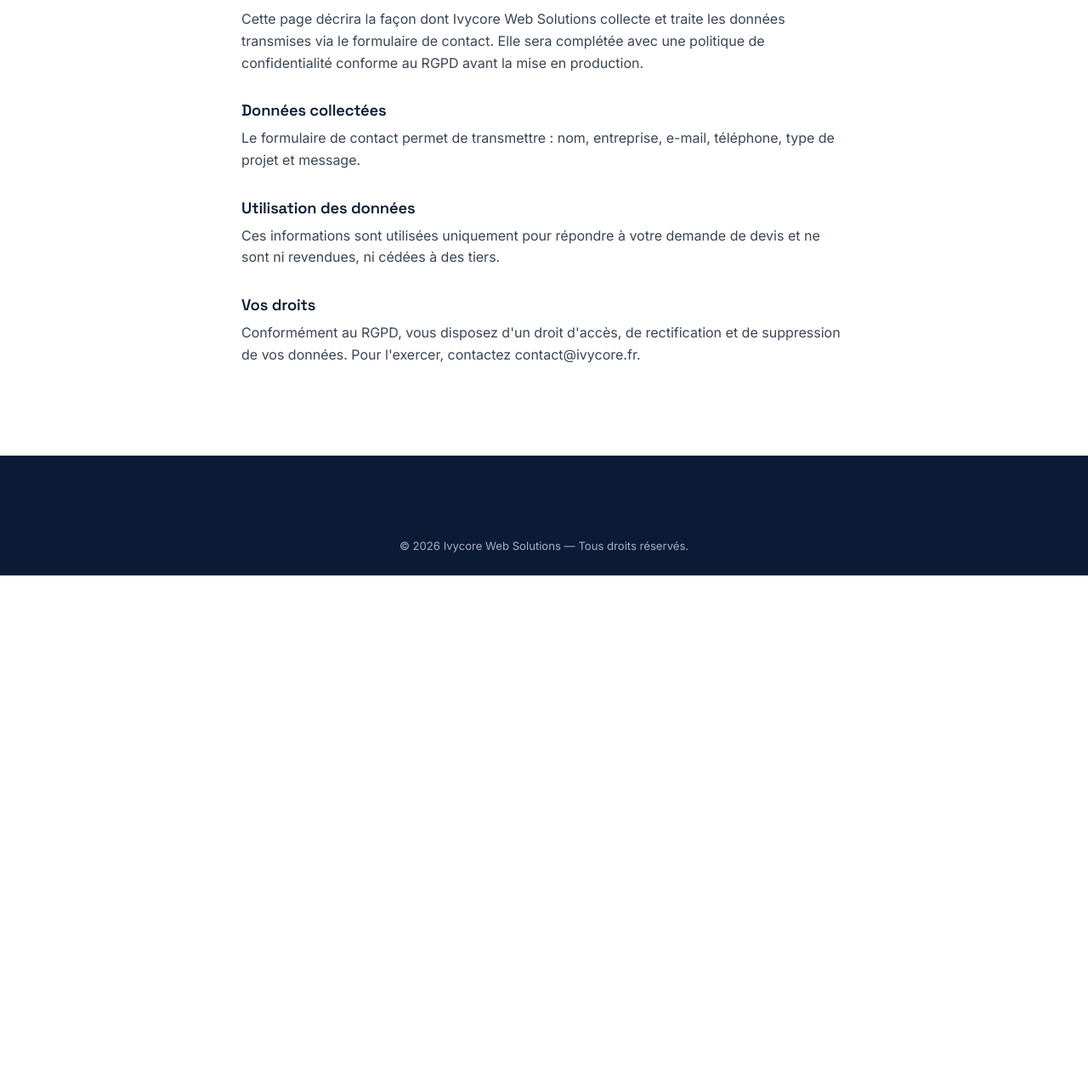
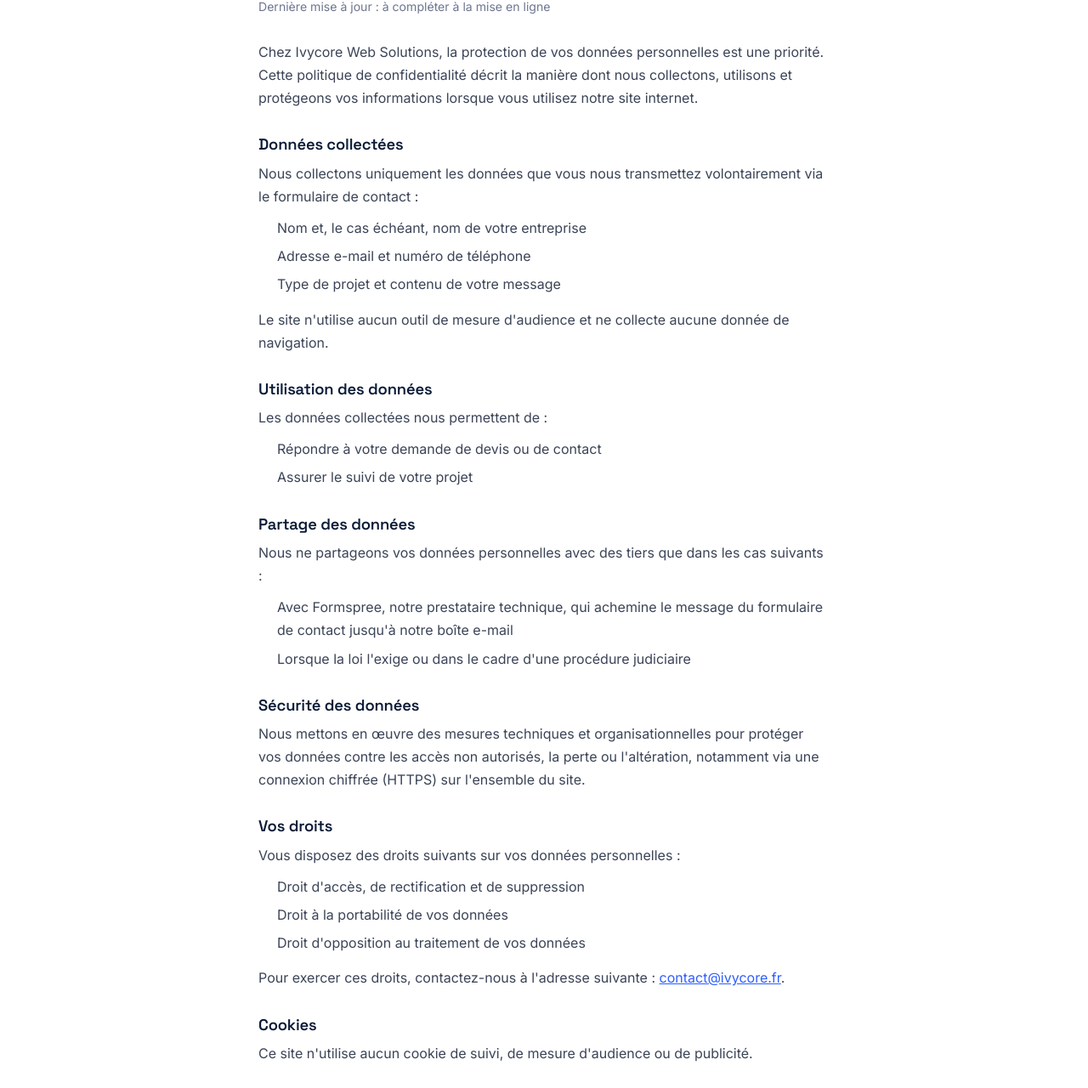
Before and after one commit to ledoug15/websolution, a plain HTML site: page confidentialite.html in a window 1280 px wide. Shown: the part 226-1506 px from the top of the page at 85% size. Before the commit the page ends 903 px from the top, so only its background shows below. Drawn offline with Linux system fonts and the light colour scheme.

Commit message:
Update confidentialite.html

```diff
--- a/confidentialite.html
+++ b/confidentialite.html
@@ -4,7 +4,7 @@
 <meta charset="UTF-8">
 <meta name="viewport" content="width=device-width, initial-scale=1.0">
 <title>Politique de confidentialité — Ivycore Web Solutions</title>
-<meta name="description" content="Politique de confidentialité du site Ivycore Web Solutions.">
+<meta name="description" content="Politique de confidentialité du site Ivycore Web Solutions : données collectées via le formulaire de contact, finalités, durée de conservation et droits RGPD.">
 <meta name="robots" content="noindex">
 <link rel="icon" href="favicon.ico" sizes="any">
 <link rel="preconnect" href="https://fonts.googleapis.com">
@@ -13,10 +13,15 @@
 <link rel="stylesheet" href="css/style.css">
 <style>
   .legal-page { padding: calc(var(--header-h) + 64px) 0 96px; }
-  .legal-page h1 { font-size: 2rem; margin-bottom: 24px; }
-  .legal-page h2 { font-size: 1.15rem; margin: 32px 0 10px; }
-  .legal-page p, .legal-page li { color: var(--gray-700); margin-bottom: 10px; }
-  .legal-page a.back { color: var(--accent); font-weight: 600; }
+  .legal-page h1 { font-size: 2rem; margin-bottom: 8px; }
+  .legal-page .updated { color: var(--gray-500); font-size: .88rem; margin-bottom: 28px; }
+  .legal-page h2 { font-size: 1.15rem; margin: 30px 0 10px; color: var(--navy); }
+  .legal-page p, .legal-page li { color: var(--gray-700); margin-bottom: 10px; line-height: 1.7; }
+  .legal-page ul { padding-left: 22px; margin-bottom: 14px; }
+  .legal-page li { margin-bottom: 6px; }
+  .legal-page a { color: var(--accent); text-decoration: underline; }
+  .legal-page a.back { color: var(--accent); font-weight: 600; text-decoration: none; }
+  .legal-page .note { color: var(--gray-500); font-size: .85rem; margin-top: 32px; }
 </style>
 </head>
 <body>
@@ -32,17 +37,55 @@
   </div>
 </header>
 <main class="legal-page">
-  <div class="wrap" style="max-width:760px;">
+  <div class="wrap" style="max-width:720px;">
     <p><a href="index.html" class="back">&larr; Retour à l'accueil</a></p>
     <h1>Politique de confidentialité</h1>
-    <p>Cette page décrira la façon dont Ivycore Web Solutions collecte et traite les données transmises via le formulaire de contact. Elle sera complétée avec une politique de confidentialité conforme au RGPD avant la mise en production.</p>
+    <p class="updated">Dernière mise à jour : à compléter à la mise en ligne</p>
+
+    <p>Chez Ivycore Web Solutions, la protection de vos données personnelles est une priorité. Cette politique de confidentialité décrit la manière dont nous collectons, utilisons et protégeons vos informations lorsque vous utilisez notre site internet.</p>
+
     <h2>Données collectées</h2>
-    <p>Le formulaire de contact permet de transmettre : nom, entreprise, e-mail, téléphone, type de projet et message.</p>
+    <p>Nous collectons uniquement les données que vous nous transmettez volontairement via le formulaire de contact :</p>
+    <ul>
+      <li>Nom et, le cas échéant, nom de votre entreprise</li>
+      <li>Adresse e-mail et numéro de téléphone</li>
+      <li>Type de projet et contenu de votre message</li>
+    </ul>
+    <p>Le site n'utilise aucun outil de mesure d'audience et ne collecte aucune donnée de navigation.</p>
+
     <h2>Utilisation des données</h2>
-    <p>Ces informations sont utilisées uniquement pour répondre à votre demande de devis et ne sont ni revendues, ni cédées à des tiers.</p>
+    <p>Les données collectées nous permettent de :</p>
+    <ul>
+      <li>Répondre à votre demande de devis ou de contact</li>
+      <li>Assurer le suivi de votre projet</li>
+    </ul>
+
+    <h2>Partage des données</h2>
+    <p>Nous ne partageons vos données personnelles avec des tiers que dans les cas suivants :</p>
+    <ul>
+      <li>Avec Formspree, notre prestataire technique, qui achemine le message du formulaire de contact jusqu'à notre boîte e-mail</li>
+      <li>Lorsque la loi l'exige ou dans le cadre d'une procédure judiciaire</li>
+    </ul>
+
+    <h2>Sécurité des données</h2>
+    <p>Nous mettons en œuvre des mesures techniques et organisationnelles pour protéger vos données contre les accès non autorisés, la perte ou l'altération, notamment via une connexion chiffrée (HTTPS) sur l'ensemble du site.</p>
+
     <h2>Vos droits</h2>
-    <p>Conformément au RGPD, vous disposez d'un droit d'accès, de rectification et de suppression de vos données. Pour l'exercer, contactez contact@ivycore.fr.</p>
-  </div>
+    <p>Vous disposez des droits suivants sur vos données personnelles :</p>
+    <ul>
+      <li>Droit d'accès, de rectification et de suppression</li>
+      <li>Droit à la portabilité de vos données</li>
+      <li>Droit d'opposition au traitement de vos données</li>
+    </ul>
+    <p>Pour exercer ces droits, contactez-nous à l'adresse suivante : <a href="mailto:contact@ivycore.fr?subject=Mes%20droits">contact@ivycore.fr</a>.</p>
+
+    <h2>Cookies</h2>
+    <p>Ce site n'utilise aucun cookie de suivi, de mesure d'audience ou de publicité.</p>
+
+    <h2>Modifications de la politique de confidentialité</h2>
+    <p>Nous nous réservons le droit de modifier cette politique à tout moment. Les modifications seront publiées sur cette page.</p>
+
+    </div>
 </main>
 <footer class="site-footer">
   <div class="wrap footer-bottom"><p>© <span id="year"></span> Ivycore Web Solutions — Tous droits réservés.</p></div>
```
